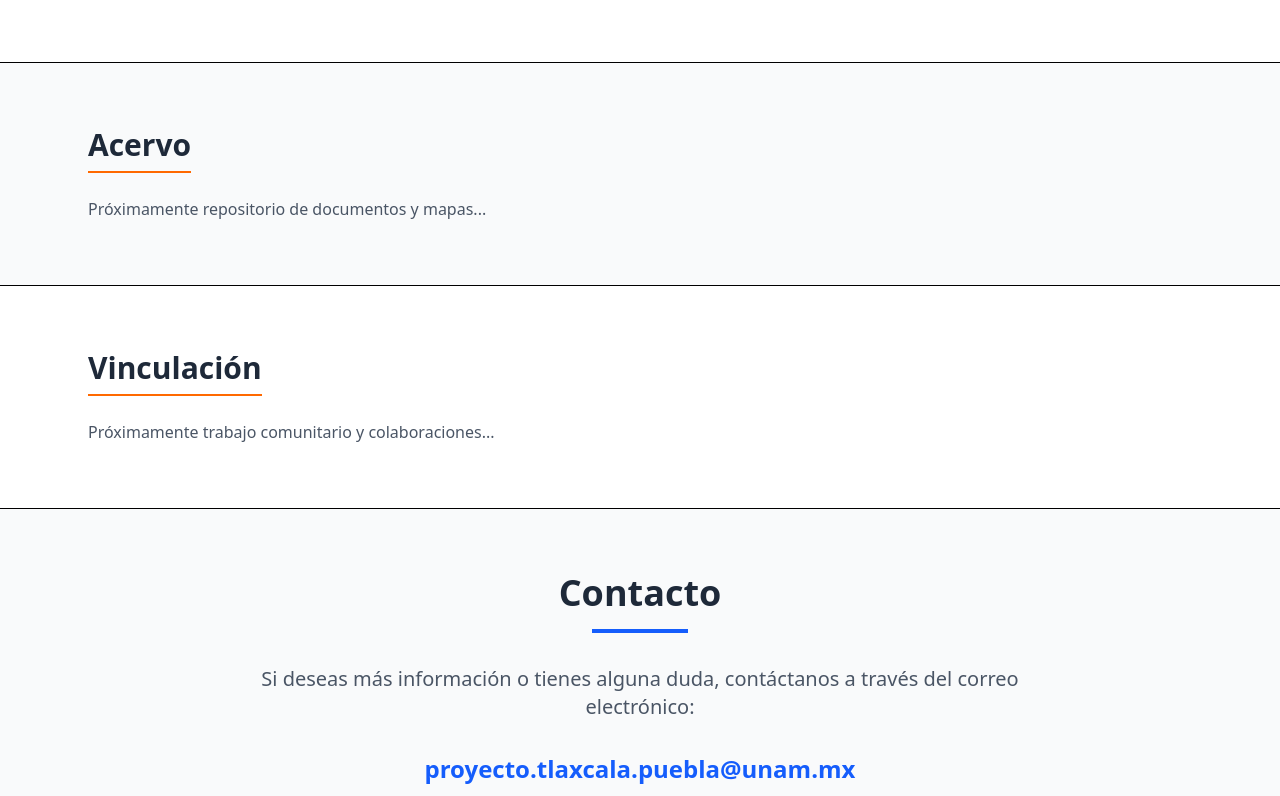
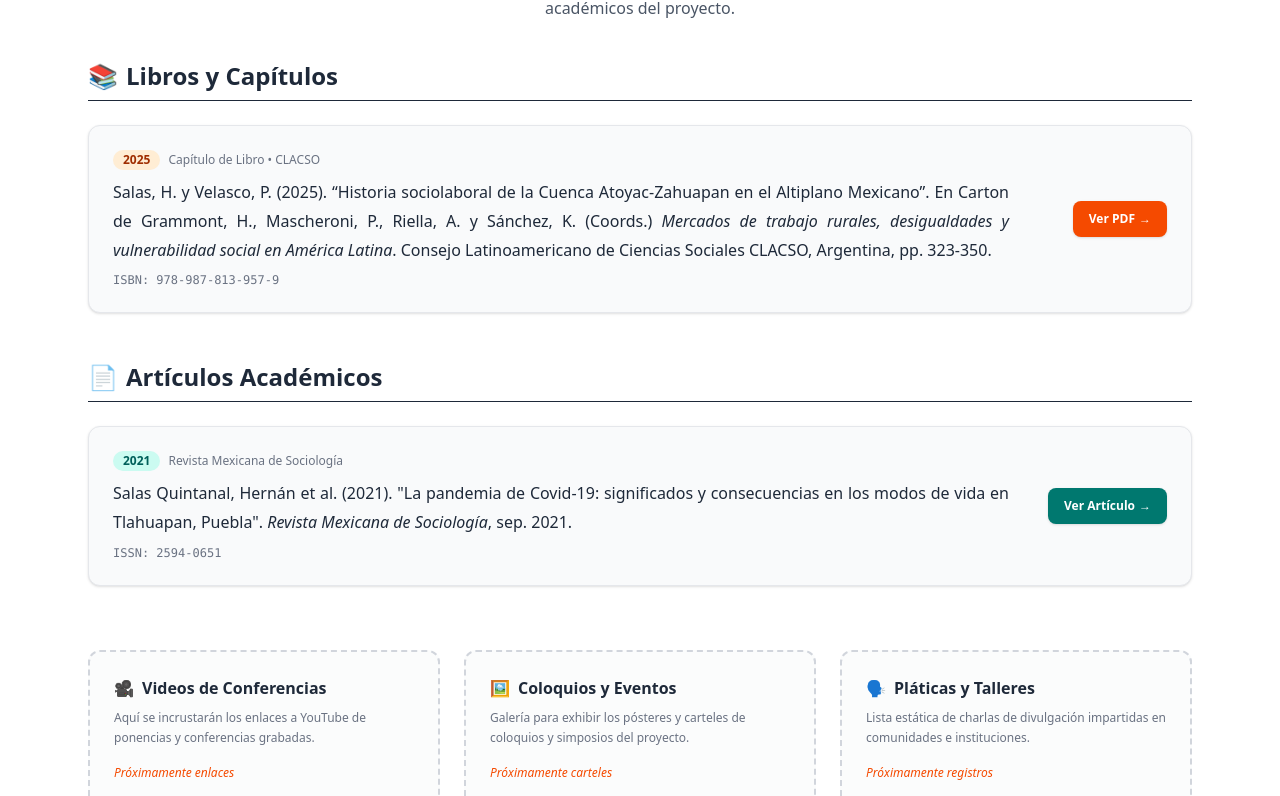
Before and after one commit to proyecto-tlaxcala-puebla/site, a SvelteKit app: page / in a window 1280 px wide. Shown: the part 2938-3734 px from the top of the page. Built offline with nearby package versions, Linux system fonts and the light colour scheme.

Commit message:
se cargaron las cajas para sección de difusión

```diff
--- a/src/routes/+page.svelte
+++ b/src/routes/+page.svelte
@@ -207,10 +207,110 @@
 <!-- Sección: Difusión -->
 <section id="difusion" class="py-16 bg-white border-b">
   <div class="max-w-6xl mx-auto px-6">
-    <h2 class="text-3xl font-bold text-gray-800 mb-6 border-b-2 border-orange-500 pb-2 inline-block">
-      Difusión
-    </h2>
-    <p class="text-gray-600">Próximamente publicaciones, eventos y divulgación...</p>
+    <div class="text-center mb-10">
+      <h2 class="text-3xl md:text-4xl font-bold text-gray-800 mb-4 border-b-4 border-orange-500 pb-2 inline-block">
+        Difusión y Publicaciones
+      </h2>
+      <p class="text-gray-600 max-w-2xl mx-auto text-sm md:text-base">
+        Resultados de investigación, libros, artículos científicos, material audiovisual y eventos académicos del proyecto.
+      </p>
+    </div>
+
+    <!-- Contenedor con Pestañas y Contenido -->
+    <script>
+      let activeTab = 'libros'; // Pestaña por defecto
+    </script>
+
+    <!-- Subsección: LIBROS -->
+    <div class="mb-12">
+      <h3 class="text-2xl font-bold text-gray-800 mb-6 flex items-center gap-2 border-b pb-2">
+        <span class="text-orange-600">📚</span> Libros y Capítulos
+      </h3>
+
+      <div class="space-y-4">
+        <!-- Ejemplo Libro 1 -->
+        <div class="p-6 bg-gray-50 rounded-xl border border-gray-200 shadow-sm hover:shadow-md transition-shadow flex flex-col md:flex-row justify-between items-start md:items-center gap-4">
+          <div class="space-y-2 max-w-4xl">
+            <div class="flex items-center gap-2">
+              <span class="bg-orange-100 text-orange-800 text-xs font-bold px-2.5 py-0.5 rounded-full">2025</span>
+              <span class="text-xs text-gray-500 font-medium">Capítulo de Libro • CLACSO</span>
+            </div>
+            <p class="text-gray-800 text-sm md:text-base leading-relaxed academic-text">
+              Salas, H. y Velasco, P. (2025). “Historia sociolaboral de la Cuenca Atoyac-Zahuapan en el Altiplano Mexicano”. En Carton de Grammont, H., Mascheroni, P., Riella, A. y Sánchez, K. (Coords.) <em>Mercados de trabajo rurales, desigualdades y vulnerabilidad social en América Latina</em>. Consejo Latinoamericano de Ciencias Sociales CLACSO, Argentina, pp. 323-350.
+            </p>
+            <p class="text-xs text-gray-500 font-mono">ISBN: 978-987-813-957-9</p>
+          </div>
+          <a href="https://estudiosrurales.sdi.unam.mx/media/attachments/2025/02/19/mercados-trabajo-rurales.pdf" target="_blank" rel="noopener noreferrer" class="shrink-0 bg-orange-600 hover:bg-orange-700 text-white text-xs font-bold px-4 py-2.5 rounded-lg transition-colors flex items-center gap-1 shadow-sm">
+            <span>Ver PDF</span> &rarr;
+          </a>
+        </div>
+      </div>
+    </div>
+
+    <!-- Subsección: ARTÍCULOS -->
+    <div class="mb-12">
+      <h3 class="text-2xl font-bold text-gray-800 mb-6 flex items-center gap-2 border-b pb-2">
+        <span class="text-orange-600">📄</span> Artículos Académicos
+      </h3>
+
+      <div class="space-y-4">
+        <!-- Ejemplo Artículo 1 -->
+        <div class="p-6 bg-gray-50 rounded-xl border border-gray-200 shadow-sm hover:shadow-md transition-shadow flex flex-col md:flex-row justify-between items-start md:items-center gap-4">
+          <div class="space-y-2 max-w-4xl">
+            <div class="flex items-center gap-2">
+              <span class="bg-teal-100 text-teal-800 text-xs font-bold px-2.5 py-0.5 rounded-full">2021</span>
+              <span class="text-xs text-gray-500 font-medium">Revista Mexicana de Sociología</span>
+            </div>
+            <p class="text-gray-800 text-sm md:text-base leading-relaxed academic-text">
+              Salas Quintanal, Hernán et al. (2021). "La pandemia de Covid-19: significados y consecuencias en los modos de vida en Tlahuapan, Puebla". <em>Revista Mexicana de Sociología</em>, sep. 2021.
+            </p>
+            <p class="text-xs text-gray-500 font-mono">ISSN: 2594-0651</p>
+          </div>
+          <a href="https://revistamexicanadesociologia.unam.mx/index.php/rms/article/view/60172/53164" target="_blank" rel="noopener noreferrer" class="shrink-0 bg-teal-700 hover:bg-teal-800 text-white text-xs font-bold px-4 py-2.5 rounded-lg transition-colors flex items-center gap-1 shadow-sm">
+            <span>Ver Artículo</span> &rarr;
+          </a>
+        </div>
+      </div>
+    </div>
+
+    <!-- Subsección: VIDEOS, COLOQUIOS Y PLÁTICAS (Contenedores listos para insumos) -->
+    <div class="grid grid-cols-1 md:grid-cols-3 gap-6 pt-4">
+
+      <!-- Cuadro Videos -->
+      <div class="bg-gray-50/60 p-6 rounded-xl border-2 border-dashed border-gray-300">
+        <h4 class="font-bold text-gray-800 mb-2 flex items-center gap-2">
+          <span>🎥</span> Videos de Conferencias
+        </h4>
+        <p class="text-gray-500 text-xs leading-relaxed mb-3">
+          Aquí se incrustarán los enlaces a YouTube de ponencias y conferencias grabadas.
+        </p>
+        <span class="text-xs text-orange-600 font-medium italic">Próximamente enlaces</span>
+      </div>
+
+      <!-- Cuadro Coloquios -->
+      <div class="bg-gray-50/60 p-6 rounded-xl border-2 border-dashed border-gray-300">
+        <h4 class="font-bold text-gray-800 mb-2 flex items-center gap-2">
+          <span>🖼️</span> Coloquios y Eventos
+        </h4>
+        <p class="text-gray-500 text-xs leading-relaxed mb-3">
+          Galería para exhibir los pósteres y carteles de coloquios y simposios del proyecto.
+        </p>
+        <span class="text-xs text-orange-600 font-medium italic">Próximamente carteles</span>
+      </div>
+
+      <!-- Cuadro Pláticas -->
+      <div class="bg-gray-50/60 p-6 rounded-xl border-2 border-dashed border-gray-300">
+        <h4 class="font-bold text-gray-800 mb-2 flex items-center gap-2">
+          <span>🗣️</span> Pláticas y Talleres
+        </h4>
+        <p class="text-gray-500 text-xs leading-relaxed mb-3">
+          Lista estática de charlas de divulgación impartidas en comunidades e instituciones.
+        </p>
+        <span class="text-xs text-orange-600 font-medium italic">Próximamente registros</span>
+      </div>
+
+    </div>
+
   </div>
 </section>
 
```
